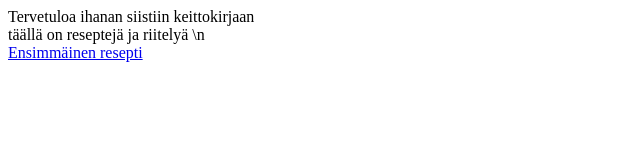
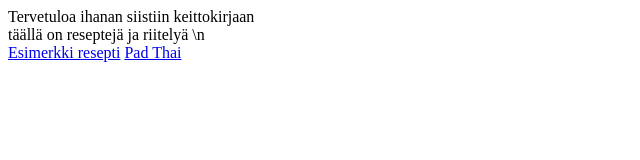
Before and after one commit to snjope/cookbook, a plain HTML site: page index.html in a window 1280 px wide. Shown: the full height of the page, 0-640 px from the left. Drawn offline with Linux system fonts and the light colour scheme.

Commit message:
Update index.html

```diff
--- a/index.html
+++ b/index.html
@@ -9,7 +9,8 @@
 <body>
   <text>täällä on reseptejä ja riitelyä \n</text>
   <br>
-  <a href="/recipes/example_recipe.md">Ensimmäinen resepti</a>
+  <a href="/recipes/example_recipe.md">Esimerkki resepti</a>
+  <a href="/recipes/Pad_Thai">Pad Thai</a>
 </body>
 
 </html>
```
